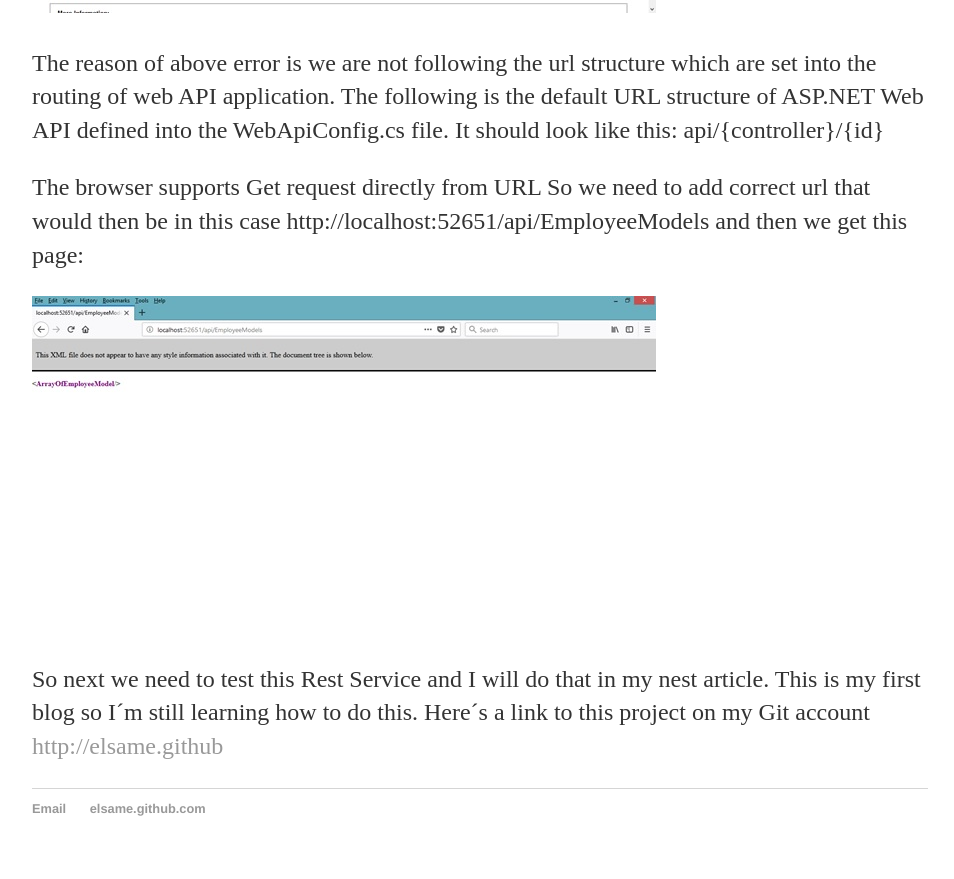
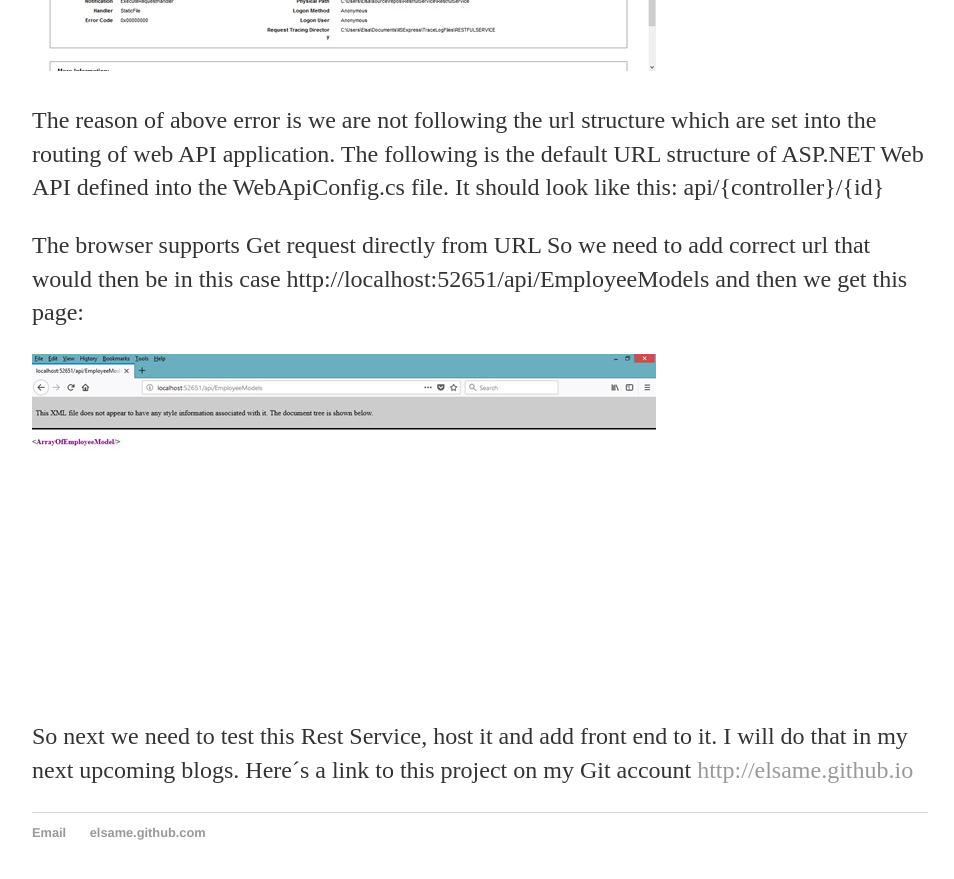
Before and after one commit to elsame/elsame.github.io, a Jekyll site: the page built from _posts/2018-05-30-how-to-create-simple-rest-service.md, in a window 1280 px wide and 900 px high, scrolled down 4629 px. Shown: the top 879 px of the window, without its empty margins (160-1114 px from the left). Built offline with Jekyll 4.4.1, drawn with Linux system fonts in a browser that asks for light colours.

Commit message:
Update 2018-05-30-how-to-create-simple-rest-service.md

```diff
--- a/_posts/2018-05-30-how-to-create-simple-rest-service.md
+++ b/_posts/2018-05-30-how-to-create-simple-rest-service.md
@@ -27,7 +27,9 @@
 In the Web.config file we must add our connection string to the local database (included in Microsoft studio 2017)
 So under the configs ections we add this string:
 
-´<connectionStrings><add name="EmployeeDBContext" connectionString="Data Source=(localdb)\MSSQLLocalDB;Initial Catalog=aspnet-Employee;Integrated Security=SSPI;AttachDBFilename=|DataDirectory|\Employee.mdf" providerName="System.Data.SqlClient" /></connectionStrings>´
+´´´
+<connectionStrings><add name="EmployeeDBContext" connectionString="Data Source=(localdb)\MSSQLLocalDB;Initial Catalog=aspnet-Employee;Integrated Security=SSPI;AttachDBFilename=|DataDirectory|\Employee.mdf" providerName="System.Data.SqlClient" /></connectionStrings>
+´´´
 
 It will connect to our local database and create Employee catalog when we run the Application
 
@@ -80,4 +82,5 @@
 
 ![My helpful screenshot]({{ "/assets/article1_pic8.jpg" | absolute_url }})
 
-So next we need to test this Rest Service and I will do that in my nest article. This is my first blog so I´m still learning how to do this. Here´s a link to this project on my Git account <http://elsame.github>
+So next we need to test this Rest Service, host it and add front end to it. I will do that in my next upcoming blogs.
+Here´s a link to this project on my Git account <http://elsame.github.io>
```
